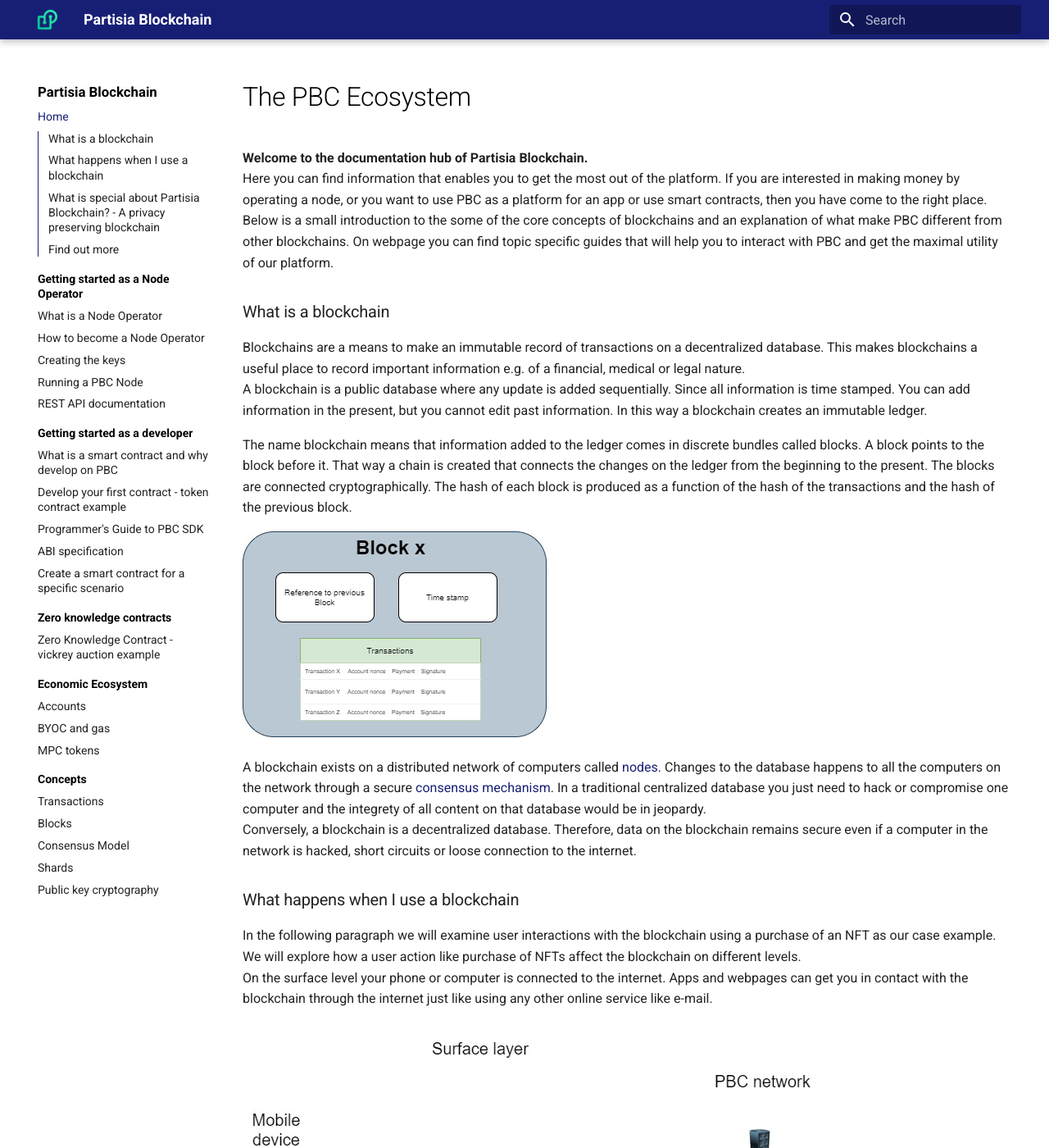
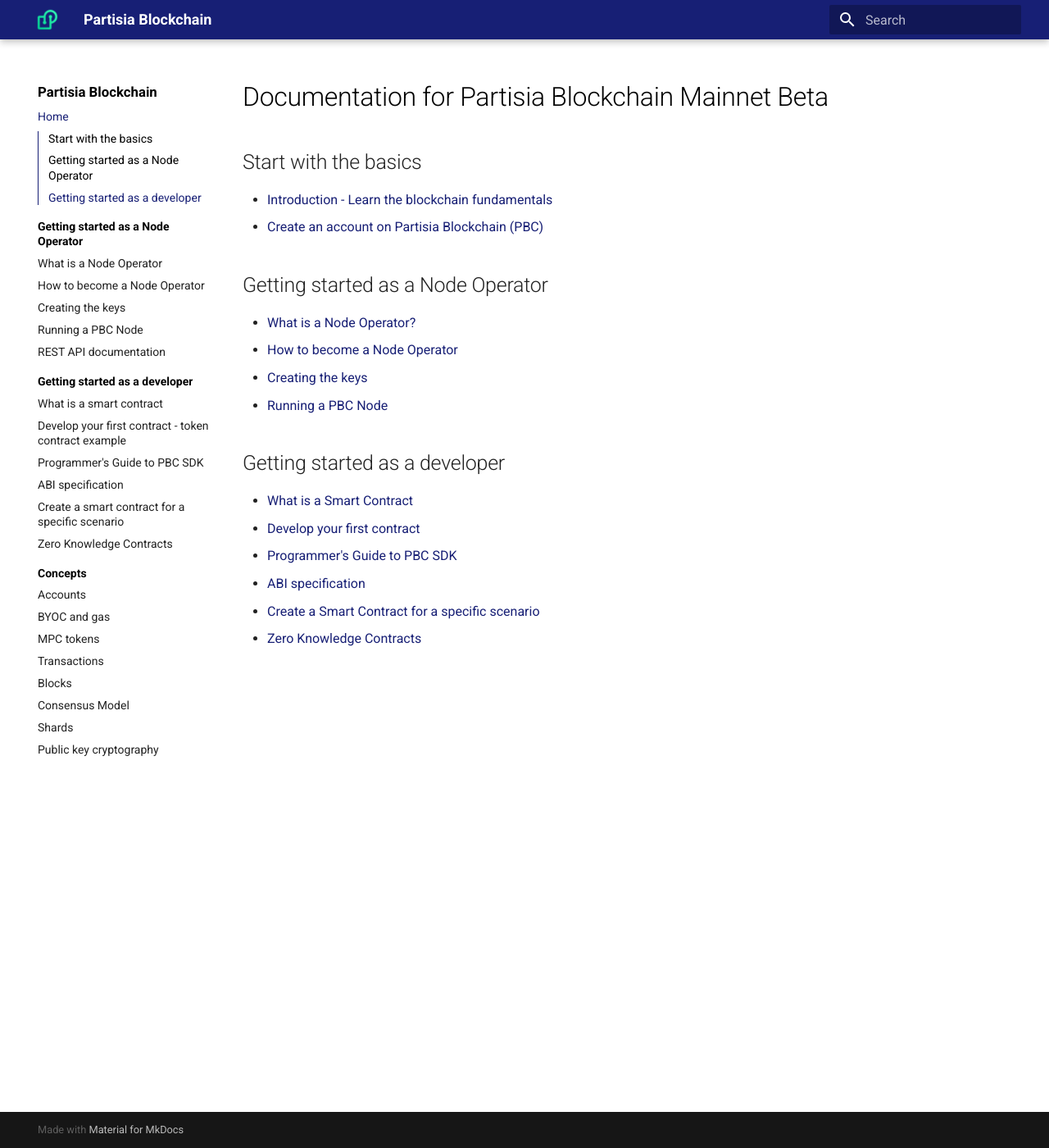
Before and after one commit to 0xSero/partisia-docs, an MkDocs documentation site: the page built from docs/index.md, in a window 1280 px wide and 1400 px high. Shown: the whole window at 82% size. Built offline with MkDocs 1.6.1 and Material for MkDocs 9.7.7, drawn with Linux system fonts in a browser that asks for light colours; a script that is not in the unit is left out; some of the changed text lies outside the part shown.

Commit message:
Including the new index

```diff
--- a/docs/index.md
+++ b/docs/index.md
@@ -1,47 +1,22 @@
-# The PBC Ecosystem
-
-**Welcome to the documentation hub of Partisia Blockchain.**
-Here you can find information that enables you to get the most out of the platform. If you are interested in making money by operating a node, or you want to use PBC as a platform for an app or use smart contracts, then you have come to the right place.
-Below is a small introduction to the some of the core concepts of blockchains and an explanation of what make PBC different from other blockchains. On webpage you can find topic specific guides that will help you to interact with PBC and get the maximal utility of our platform.
+# Documentation for Partisia Blockchain Mainnet Beta
 
 
-### What is a blockchain
+## Start with the basics
 
-Blockchains are a means to make an immutable record of transactions on a decentralized database. This makes blockchains a useful place to record important information e.g. of a financial, medical or legal nature.
-A blockchain is a public database where any update is added sequentially. Since all information is time stamped. You can add information in the present, but you cannot edit past information. In this way a blockchain creates an immutable ledger.
+ - [Introduction - Learn the blockchain fundamentals](introduction.md)
+ - [Create an account on Partisia Blockchain (PBC)](accounts.md)
 
-The name blockchain means that information added to the ledger comes in discrete bundles called blocks. A block points to the block before it. That way a chain is created that connects the changes on the ledger from the beginning to the present.
-The blocks are connected cryptographically. The hash of each block is produced as a function of the hash of the transactions and the hash of the previous block.
+## Getting started as a Node Operator
 
-![Diagram0](blockchain.jpg)
+- [What is a Node Operator?](whatisano.md)
+- [How to become a Node Operator](bpinclusion.md)
+- [Creating the keys](newkeypair.md)
+- [Running a PBC Node](operator.md)
 
-A blockchain exists on a distributed network of computers called [nodes](whatisano.md). Changes to the database happens to all the computers on the network through a secure [consensus mechanism](consensus.md). In a traditional centralized database you just need to hack or compromise one computer and the integrety of all content on that database would be in jeopardy.
-Conversely, a blockchain is a decentralized database. Therefore, data on the blockchain remains secure even if a computer in the network is hacked, short circuits or loose connection to the internet.
-### What happens when I use a blockchain
-In the following paragraph we will examine user interactions with the blockchain using a purchase of an NFT as our case example. We will explore how a user action like purchase of NFTs affect the blockchain on different levels.
-On the surface level your phone or computer is connected to the internet. Apps and webpages can get you in contact with the blockchain through the internet just like using any other online service like e-mail.
-
-![Diagram1](surface.jpg)
-
-The Partisia blockchain lives on a network of computers connected to each other through the internet. The blockchain comes with a software architecture which allows for binding trackable transactions to happen very fast.
-A puchase of an NFT is a transaction on the blockchain. Specifically it is an action of an active [smart contract](contract-development.md).
-
-![Diagram2](Contract.jpg)
-
-Smart contracts hold some information which can be changed, that information is called the state. The state of our NFT contract holds an inventory of NFTs and their owners. The contract action *Transfer* can change the ownership of an NFT by changing an owner address in the inventory. Actions of contracts are themselves transactions on the blockchain. When they have been added to a block and executed, the resulting state change of the contract becomes part of the blockchain state. We now have a permanent timestamped record of the purchase.
-### What is special about Partisia Blockchain? - A privacy preserving blockchain
-
-The advantages of a public blockchain comes with a trade-off. The fact that everything that happens on the public blockchain is added to a permanent record limits the scope of their use. You can only use a public ledger for things you want everyone to know. Imagine you want to make use of the public blockchain to prevent voter fraud in a general election. The public blockchain can give you a transparent election without fraud, but the price will be compromising the privacy of the voters.
-
-Partisia Blockchain comes with an extra privacy layer. This allows for [zero knowledge computations](https://medium.com/partisia-blockchain/mpc-techniques-series-part-8-zero-knowledge-proofs-what-are-they-and-what-are-they-good-for-2f39ed0eab39) to happen in parallel with the activities on the public blockchain. For our example that would mean that PBC could provide an election without the possibility of voter fraud and at the same time keep all votes secret. This way PBC expands the scope of use for a blockchain into much broader domains.
-For zero knowledge computation to happen simultaneous with the public activities on the blockchain it is necessary to allocate part of the nodes of the network to focus on these tasks. To increase security of these services even further nodes that partake in them are selected through an economic staking model. This means that the owners of the computers handling the sensitive data has a common interest with the users of Partisia Blockchain to protect the data and preserve their privacy.
-
-### Find out more
-
-[**What is a node operator?**](whatisano.md)
-
-[**How does the economy of PBC work?**](byoc.md)
-
-[**What is a smart contract?**](contract-development.md)
-
-[**How can I add zero knowledge computation to a smart contract?**](vickrey.md)
+## Getting started as a developer
+- [What is a Smart Contract](contract-development.md)
+- [Develop your first contract](token-contract.md)
+- [Programmer's Guide to PBC SDK](programmers_guide.md)
+- [ABI specification](abiv1.md)
+- [Create a Smart Contract for a specific scenario](voting-contract.md)
+- [Zero Knowledge Contracts](vickrey.md)
--- a/mkdocs.yml
+++ b/mkdocs.yml
@@ -8,18 +8,16 @@
       Running a PBC Node: operator.md
       REST API documentation: rest
   - Getting started as a developer:
-      What is a smart contract and why develop on PBC: contract-development.md
+      What is a smart contract: contract-development.md
       Develop your first contract - token contract example: token-contract.md
       Programmer's Guide to PBC SDK: programmers_guide.md
       ABI specification: abiv1.md
       Create a smart contract for a specific scenario: voting-contract.md
-  - Zero knowledge contracts:
-      Zero Knowledge Contract - vickrey auction example: vickrey.md
-  - Economic Ecosystem:
+      Zero Knowledge Contracts: vickrey.md
+  - Concepts:
       Accounts: accounts.md
       BYOC and gas: byoc.md
       MPC tokens: mpc-tokens.md
-  - Concepts:
       Transactions: transactions.md
       Blocks: block.md
       Consensus Model: consensus.md
```
Also changed, not shown: docs/accounts.md (+3 -1 lines), docs/introduction.md (added, +44 -0 lines).
